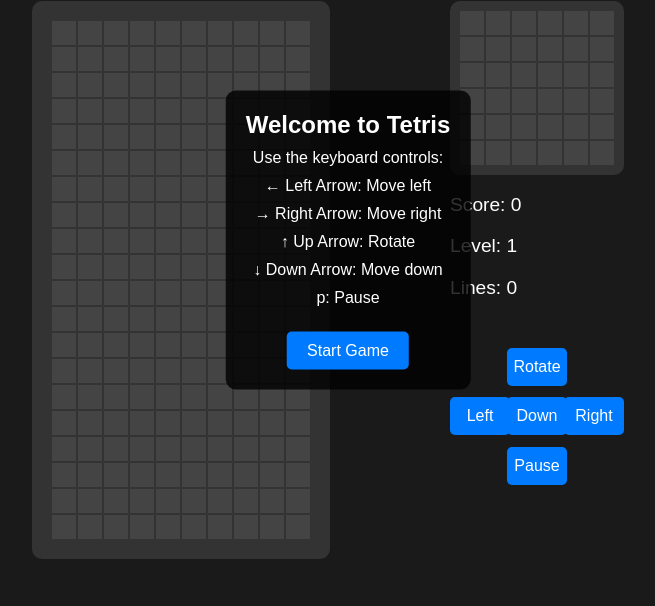
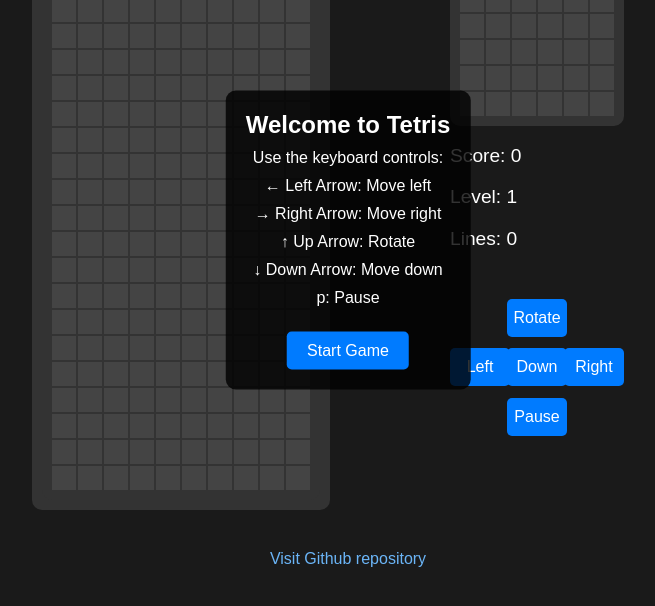
Before and after one commit to vpodhornyi/TypescriptTetris, a website: page docs/index.html in a window 1280 px wide. Shown: the part 160-766 px from the top of the page, without its empty margins (292-947 px from the left). Drawn offline with Linux system fonts and the light colour scheme; files whose address does not match are found by name.

Commit message:
add github link

```diff
--- a/docs/index.html
+++ b/docs/index.html
@@ -42,6 +42,9 @@
         <button class="dialog-button game-over-button" id="game_over_button">Cancel</button>
     </div>
 </div>
+<footer class="footer">
+    <a target="_blank" href="https://github.com/vpodhornyi/TypescriptTetris/tree/main">Visit Github repository</a>
+</footer>
 </body>
-<script type="module" src="./app.js"></script>
+<script type="module" src="./dist/app.js"></script>
 </html>
--- a/docs/style.css
+++ b/docs/style.css
@@ -258,3 +258,12 @@
 .start-button:hover {
     background-color: #0056b3;
 }
+
+.footer {
+    padding: 40px 0;
+}
+
+.footer a {
+    color: #6bb5f7;
+    text-decoration: none;
+}
```
